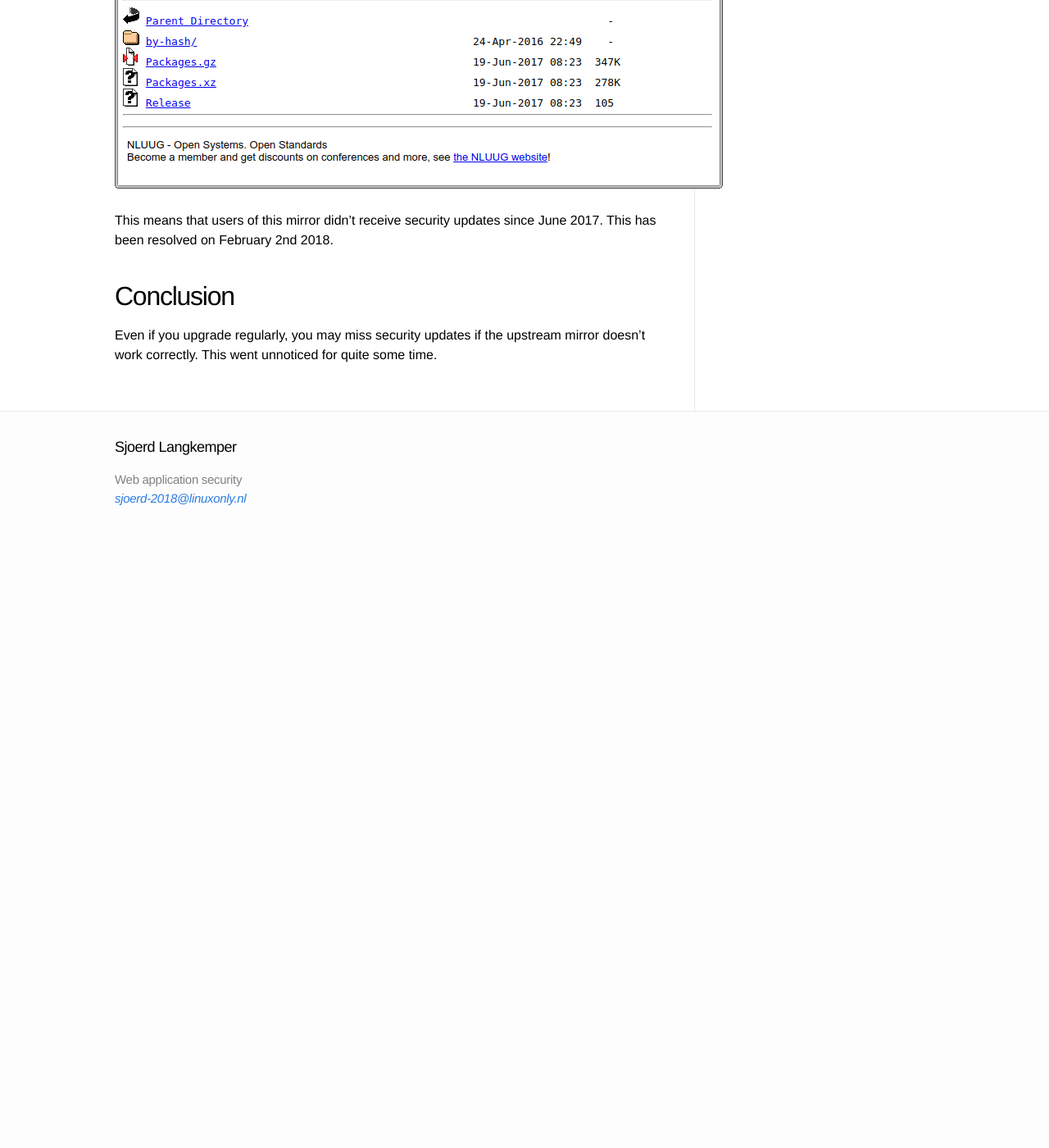
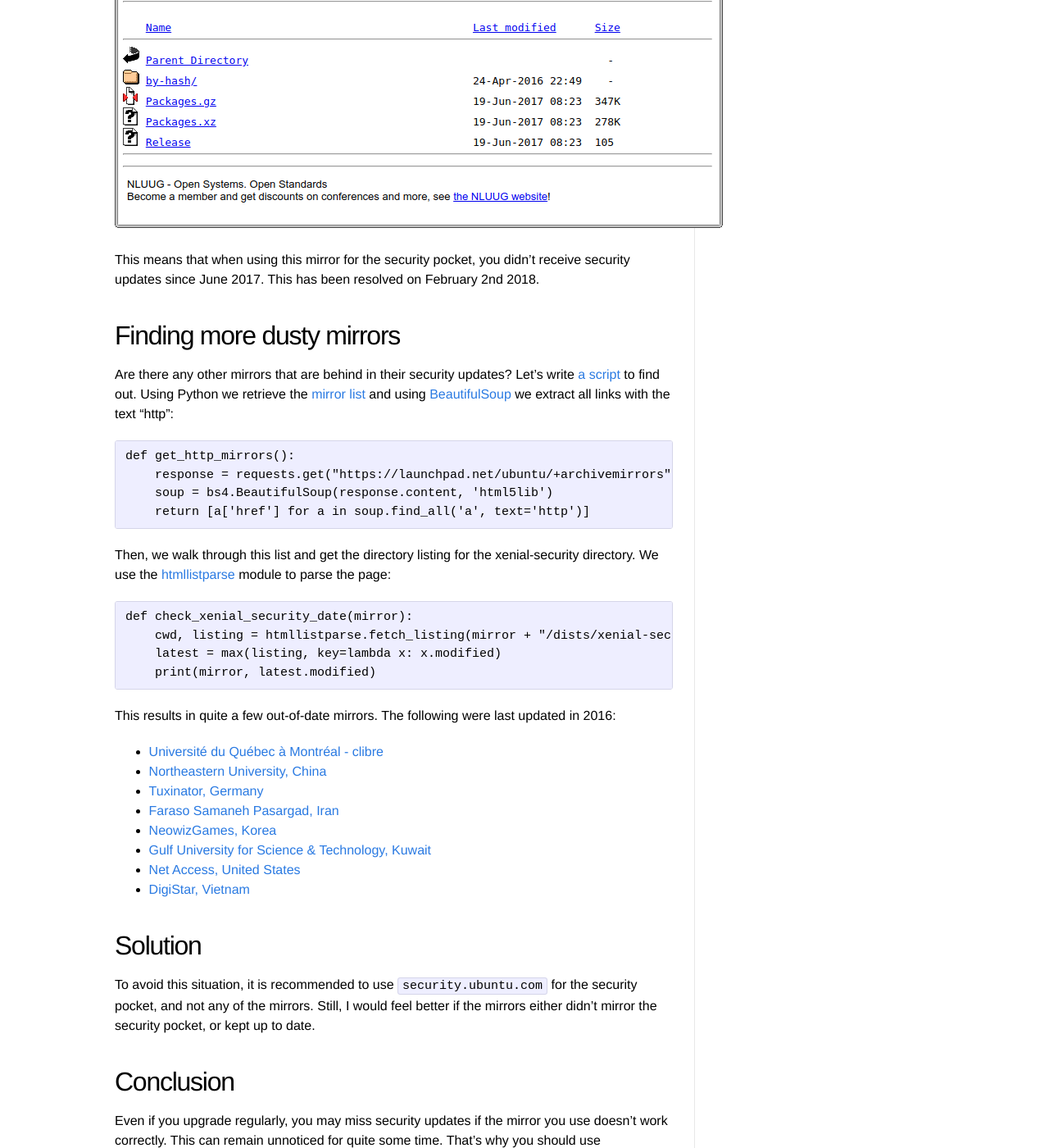
Before and after one commit to Sjord/Sjord.github.io, a Jekyll site: the page built from _posts/2018-02-05-dutch-ubuntu-mirror-behind-on-security-updates.md, in a window 1280 px wide and 1400 px high, scrolled down 1335 px. Shown: the whole window at 82% size. Built offline with Jekyll 4.4.1, drawn with Linux system fonts in a browser that asks for light colours; before the commit the page ends 1984 px from its top, so only the background shows below that; some of the changed text lies outside the part shown.

Commit message:
Add script, out of date mirrors, advice

```diff
--- a/_posts/2018-02-05-dutch-ubuntu-mirror-behind-on-security-updates.md
+++ b/_posts/2018-02-05-dutch-ubuntu-mirror-behind-on-security-updates.md
@@ -1,11 +1,11 @@
 ---
 layout: post
-title: "Ubuntu mirror NLUUG behind on security updates"
+title: "Ubuntu mirrors behind on security updates"
 thumbnail: mirror-240.jpg
 date: 2018-02-07
 ---
 
-Ubuntu retrieves packages from a package repository. There repositories are mirrored by several hosts on the internet. I discovered that one mirror was running behind, resulting in missing security updates for over six months.
+Ubuntu retrieves packages from a package repository. These repositories are mirrored by several hosts on the internet. Even though the security pocket is also mirrored, you aren't supposed to use it to avoid mirror delays in your security updates. I wasn't aware of this, and I discovered that I was using a mirror that was running behind, resulting in missing security updates for over six months.
 
 ## Installation problems
 
@@ -21,12 +21,45 @@
 
 ## No security updates
 
-When I looked at the `xenial-security` repository, it seemed that the lasted update was in June 2017.
+When I looked at the `xenial-security` repository, it seemed that the last update was in June 2017.
 
 <img src="/images/nluug-xenial-security.png" alt="Last modified on 19 June 2017">
 
-This means that users of this mirror didn't receive security updates since June 2017. This has been resolved on February 2nd 2018.
+This means that when using this mirror for the security pocket, you didn't receive security updates since June 2017. This has been resolved on February 2nd 2018.
+
+## Finding more dusty mirrors
+
+Are there any other mirrors that are behind in their security updates? Let's write [a script](https://github.com/Sjord/mirrorcheck) to find out. Using Python we retrieve the [mirror list](https://launchpad.net/ubuntu/+archivemirrors) and using [BeautifulSoup](https://www.crummy.com/software/BeautifulSoup/bs4/doc/) we extract all links with the text "http":
+
+    def get_http_mirrors():
+        response = requests.get("https://launchpad.net/ubuntu/+archivemirrors")
+        soup = bs4.BeautifulSoup(response.content, 'html5lib')
+        return [a['href'] for a in soup.find_all('a', text='http')]
+
+Then, we walk through this list and get the directory listing for the xenial-security directory. We use the [htmllistparse](https://github.com/gumblex/htmllisting-parser) module to parse the page:
+
+    def check_xenial_security_date(mirror):
+        cwd, listing = htmllistparse.fetch_listing(mirror + "/dists/xenial-security/main/binary-amd64/")
+        latest = max(listing, key=lambda x: x.modified)
+        print(mirror, latest.modified)
+
+This results in quite a few out-of-date mirrors. The following were last updated in 2016:
+
+* [Université du Québec à Montréal - clibre](http://mirror.clibre.uqam.ca/ubuntu/dists/xenial-security/main/binary-amd64/)
+* [Northeastern University, China](http://mirror.neu.edu.cn/ubuntu/dists/xenial-security/main/binary-amd64/)
+* [Tuxinator, Germany](http://mirror2.tuxinator.org/ubuntu/dists/xenial-security/main/binary-amd64/)
+* [Faraso Samaneh Pasargad, Iran](http://mirror.faraso.org/ubuntu/dists/xenial-security/main/binary-amd64/)
+* [NeowizGames, Korea](http://ftp.neowiz.com/ubuntu/dists/xenial-security/main/binary-amd64/)
+* [Gulf University for Science & Technology, Kuwait](http://repo.gust.edu.kw/ubuntu/dists/xenial-security/main/binary-amd64/)
+* [Net Access, United States](http://ubuntuarchive.mirror.nac.net/dists/xenial-security/main/binary-amd64/)
+* [DigiStar, Vietnam](http://mirror.digistar.vn/ubuntu/dists/xenial-security/main/binary-amd64/)
+
+## Solution
+
+To avoid this situation, it is recommended to use `security.ubuntu.com` for the security pocket, and not any of the mirrors. Still, I would feel better if the mirrors either didn't mirror the security pocket, or kept up to date.
 
 ## Conclusion
 
-Even if you upgrade regularly, you may miss security updates if the upstream mirror doesn't work correctly. This went unnoticed for quite some time.
+Even if you upgrade regularly, you may miss security updates if the mirror you use doesn't work correctly. This can remain unnoticed for quite some time. That's why you should use security.ubuntu.com and not some mirror for the security pocket, as described in the [Ubuntu Security Team FAQ](https://wiki.ubuntu.com/SecurityTeam/FAQ):
+
+> While packages are copied from security to updates frequently, it is recommended that systems always have the security pocket enabled, and use security.ubuntu.com for this pocket.
```
